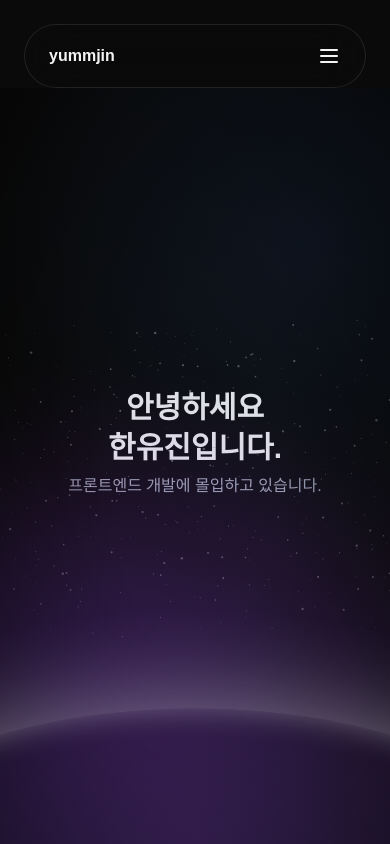
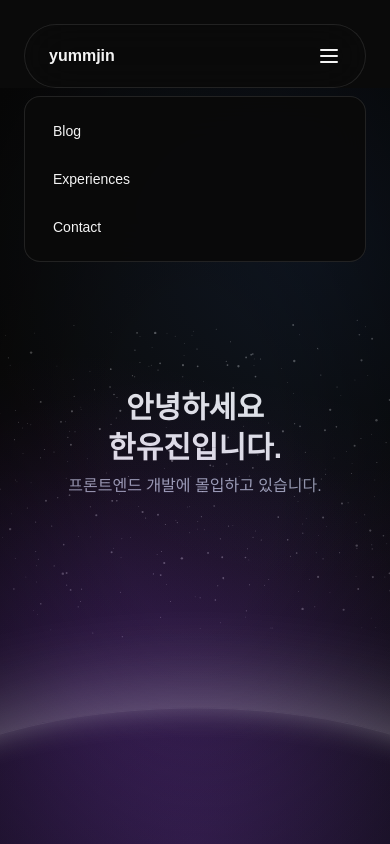
Before and after one commit to yummjin/port, a Next.js app: page / in a window 390 px wide. Both pictures are taken after a click on the button 329 px from the left and 56 px from the top of the page. Built offline with nearby package versions, Linux system fonts and the light colour scheme; a web font is replaced by a local one.

Commit message:
feat : add mobile header bar

```diff
--- a/src/shared/components/Header.tsx
+++ b/src/shared/components/Header.tsx
@@ -1,14 +1,26 @@
 "use client";
 
 import Link from "next/link";
+import { useState } from "react";
 
 import { MenuButton } from "../assets";
 import { PATH } from "../constants";
 
+const MOBILE_LINKS = [
+  { href: PATH.BLOG, label: "Blog" },
+  { href: PATH.PROJECTS, label: "Experiences" },
+  { href: PATH.USER, label: "Contact" },
+] as const;
+
 export default function Header() {
+  const [isMenuOpen, setIsMenuOpen] = useState(false);
+
+  const closeMenu = () => setIsMenuOpen(false);
+
   return (
-    <header className="bg-background/50 h-header fixed top-6 z-50 mx-[24px] flex w-[calc(100%-48px)] max-w-[1200px] flex-shrink-0 items-center justify-between rounded-full border border-white/10 px-6 py-4 backdrop-blur-xl lg:border-none">
-      <Link href={PATH.HOME} className="cursor-pointer">
+    <div className="fixed top-6 z-50 mx-[24px] flex w-[calc(100%-48px)] max-w-[1200px] flex-col">
+      <header className="bg-background/50 h-header flex flex-shrink-0 items-center justify-between rounded-full border border-white/10 px-6 py-4 backdrop-blur-xl lg:border-none">
+        <Link href={PATH.HOME} className="cursor-pointer" onClick={closeMenu}>
           <span className="font-bold">yummjin</span>
         </Link>
         <div className="hidden w-full flex-1 items-center justify-center gap-1 text-sm lg:flex">
@@ -25,7 +37,13 @@ export default function Header() {
             Experiences
           </Link>
         </div>
-      <button className="cursor-pointer focus:outline-none lg:hidden">
+        <button
+          type="button"
+          className="cursor-pointer focus:outline-none lg:hidden"
+          onClick={() => setIsMenuOpen((prev) => !prev)}
+          aria-expanded={isMenuOpen}
+          aria-controls="mobile-menu"
+        >
           <MenuButton />
         </button>
         <Link
@@ -35,5 +53,31 @@ export default function Header() {
           Contact
         </Link>
       </header>
+
+      {/* 모바일 드롭다운 메뉴 */}
+      <div
+        id="mobile-menu"
+        role="menu"
+        className={`bg-background/95 mt-2 overflow-hidden rounded-2xl border border-white/10 backdrop-blur-xl transition-[max-height,opacity] duration-200 ease-out lg:hidden ${
+          isMenuOpen
+            ? "max-h-64 opacity-100"
+            : "pointer-events-none max-h-0 opacity-0"
+        }`}
+      >
+        <nav className="flex flex-col gap-1 p-3">
+          {MOBILE_LINKS.map(({ href, label }) => (
+            <Link
+              key={href}
+              href={href}
+              role="menuitem"
+              className="text-foreground rounded-xl px-4 py-3 text-sm transition-colors hover:bg-white/10"
+              onClick={closeMenu}
+            >
+              {label}
+            </Link>
+          ))}
+        </nav>
+      </div>
+    </div>
   );
 }
```
Lines whose indentation alone changed are shown as unchanged.
